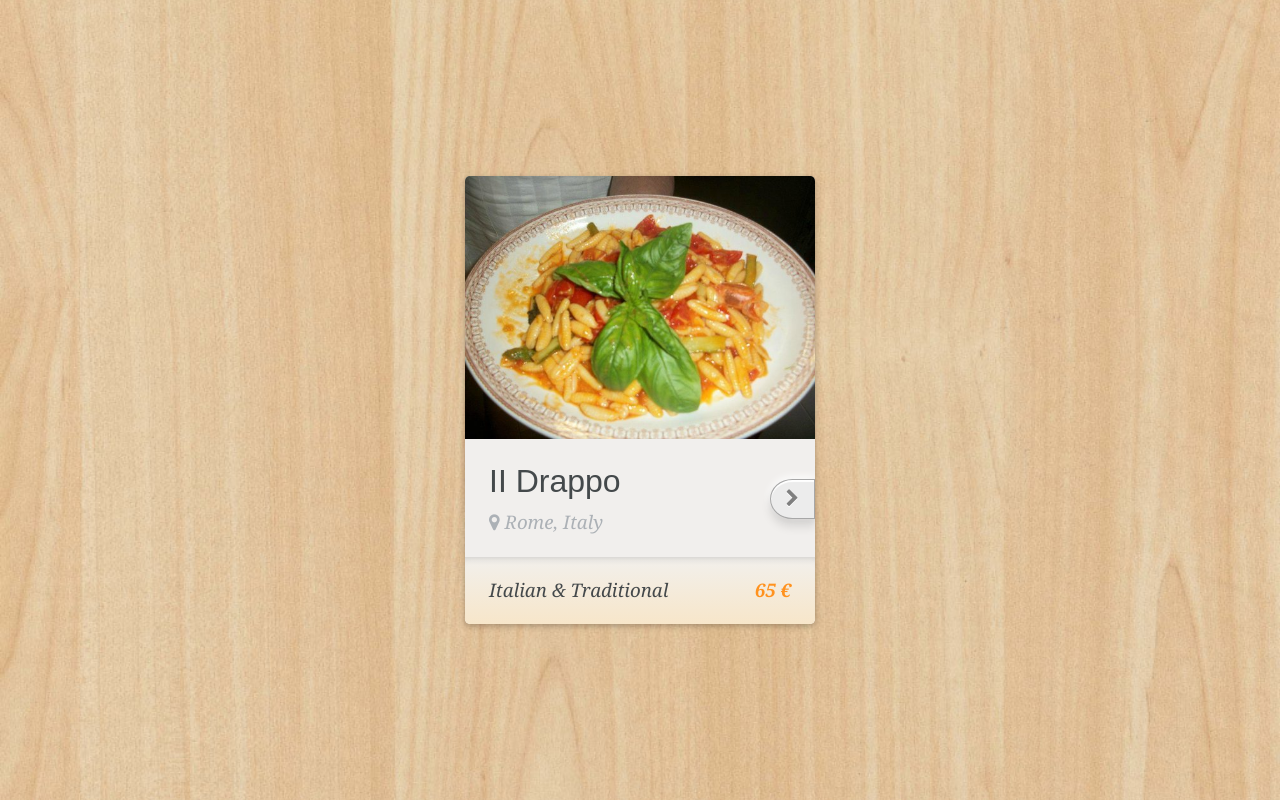
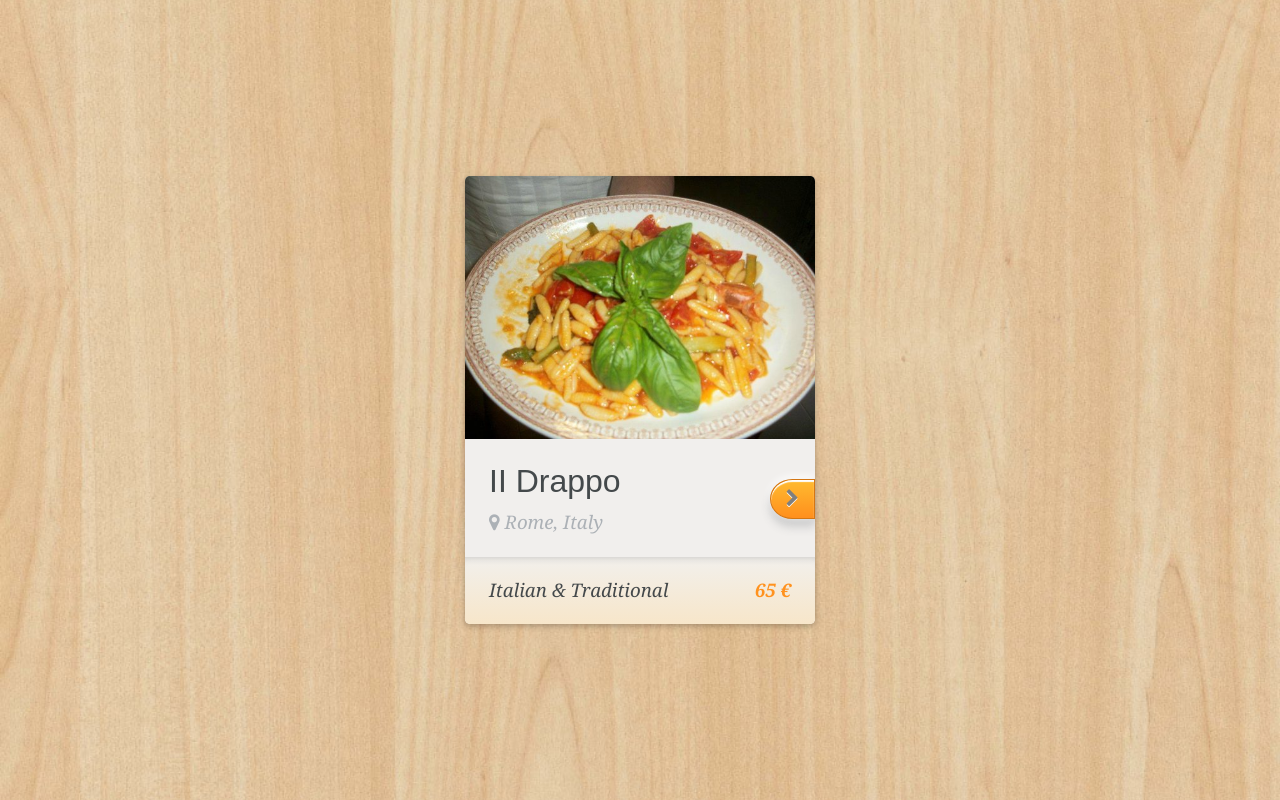
Before and after one commit to GunB/Front-End_Prueba, a plain HTML site: page public_html/index.html in a window 1280 px wide. Drawn offline with Linux system fonts and the light colour scheme.

Commit message:
Update prueba.css

```diff
--- a/public_html/css/prueba.css
+++ b/public_html/css/prueba.css
@@ -84,18 +84,37 @@
     color:#7f7f7f;
     text-decoration: none;
     text-shadow:0px 1px 0px #fff;
-    border:1px solid #a7a7a7;//
+    border:1px solid #D47613;//
     width: 145px;
-    box-shadow: 0px 2px 1px white inset, 0px -2px 8px white, 0px 2px 5px rgba(0, 0, 0, 0.1), 0px 8px 10px rgba(0, 0, 0, 0.1);
+    box-shadow: 0px 2px 1px white inset, 0px -2px 8px white, 0px 2px 5px #ccc, 0px 8px 10px #ccc;
     -webkit-transition:box-shadow 0.5s;
     text-align: right;
+	/* Permalink - use to edit and share this gradient: http://colorzilla.com/gradient-editor/#ffbb30+0,ff8f1d+100 */
+background: #ffbb30; /* Old browsers */
+background: -moz-linear-gradient(top,  #ffbb30 0%, #ff8f1d 100%); /* FF3.6+ */
+background: -webkit-gradient(linear, left top, left bottom, color-stop(0%,#ffbb30), color-stop(100%,#ff8f1d)); /* Chrome,Safari4+ */
+background: -webkit-linear-gradient(top,  #ffbb30 0%,#ff8f1d 100%); /* Chrome10+,Safari5.1+ */
+background: -o-linear-gradient(top,  #ffbb30 0%,#ff8f1d 100%); /* Opera 11.10+ */
+background: -ms-linear-gradient(top,  #ffbb30 0%,#ff8f1d 100%); /* IE10+ */
+background: linear-gradient(to bottom,  #ffbb30 0%,#ff8f1d 100%); /* W3C */
+filter: progid:DXImageTransform.Microsoft.gradient( startColorstr='#ffbb30', endColorstr='#ff8f1d',GradientType=0 ); /* IE6-9 */
+
 }
 a.button:hover{
     box-shadow: 0px 2px 1px white inset, 0px -2px 20px white, 0px 2px 5px rgba(0, 0, 0, 0.1), 0px 8px 10px rgba(0, 0, 0, 0.1);
 }
 a.button:active{
     box-shadow: 0px 1px 2px rgba(0, 0, 0, 0.5) inset, 0px -2px 20px white, 0px 1px 5px rgba(0, 0, 0, 0.1), 0px 2px 10px rgba(0, 0, 0, 0.1);
-    background:-webkit-linear-gradient(top, #d1d1d1 0%,#ECECEC 100%);
+    /* Permalink - use to edit and share this gradient: http://colorzilla.com/gradient-editor/#ff8f1d+0,ffbb30+100 */
+background: #ff8f1d; /* Old browsers */
+background: -moz-linear-gradient(top,  #ff8f1d 0%, #ffbb30 100%); /* FF3.6+ */
+background: -webkit-gradient(linear, left top, left bottom, color-stop(0%,#ff8f1d), color-stop(100%,#ffbb30)); /* Chrome,Safari4+ */
+background: -webkit-linear-gradient(top,  #ff8f1d 0%,#ffbb30 100%); /* Chrome10+,Safari5.1+ */
+background: -o-linear-gradient(top,  #ff8f1d 0%,#ffbb30 100%); /* Opera 11.10+ */
+background: -ms-linear-gradient(top,  #ff8f1d 0%,#ffbb30 100%); /* IE10+ */
+background: linear-gradient(to bottom,  #ff8f1d 0%,#ffbb30 100%); /* W3C */
+filter: progid:DXImageTransform.Microsoft.gradient( startColorstr='#ff8f1d', endColorstr='#ffbb30',GradientType=0 ); /* IE6-9 */
+
 }
 
 .products article footer{
```
